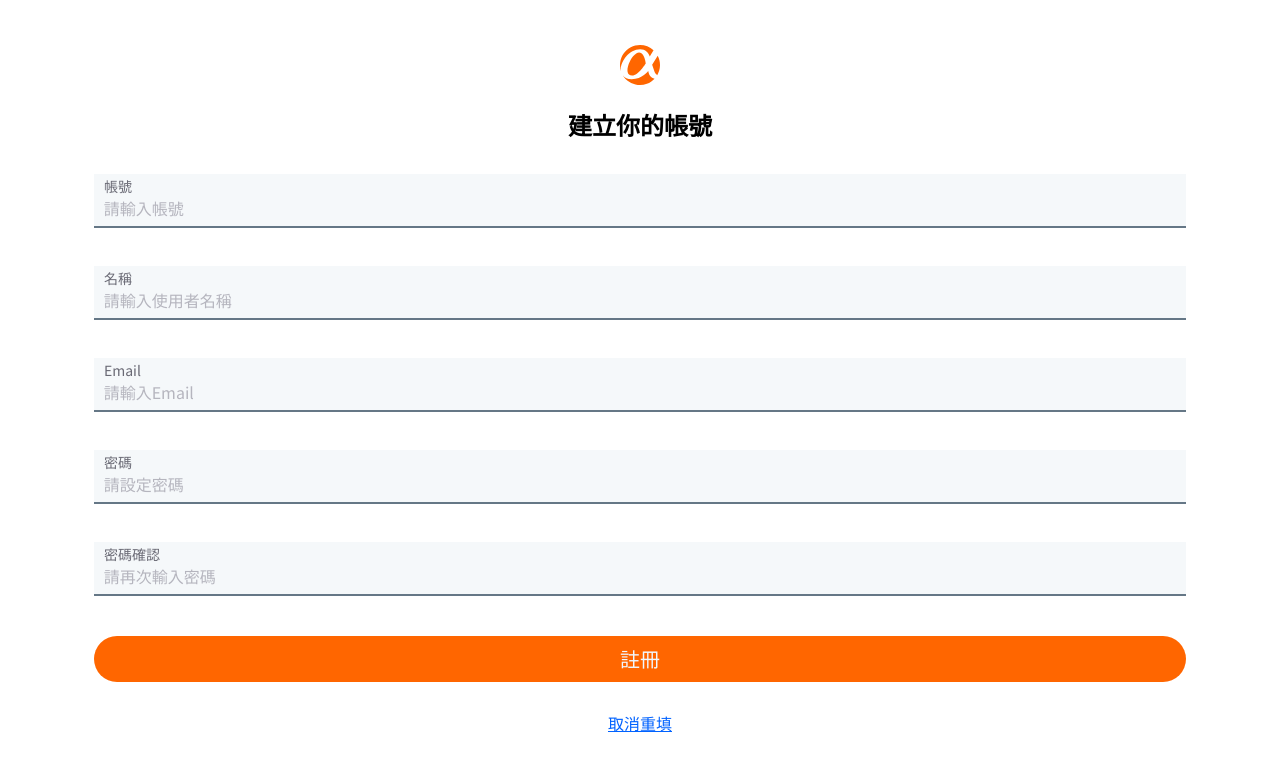
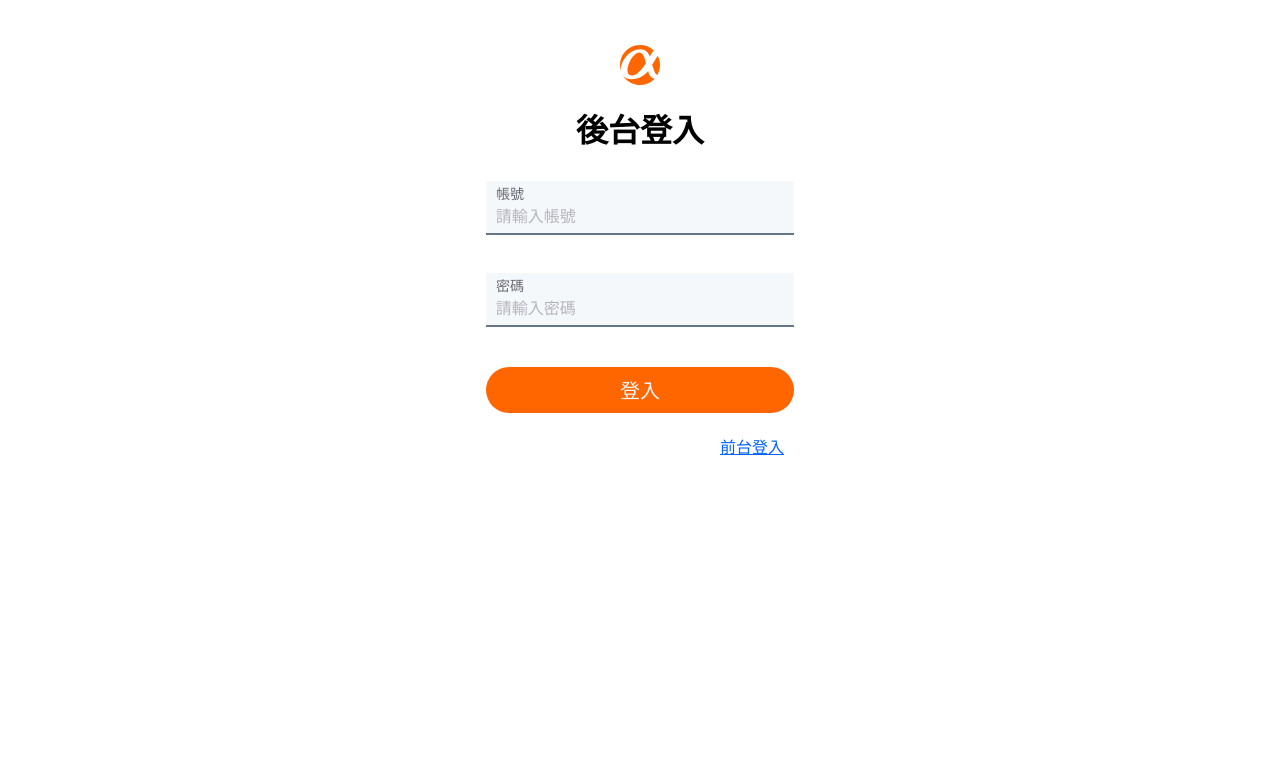
Before and after one commit to Tim0124/simple-twitter, a React (Create React App) app: page / in a window 1280 px wide. Shown: the top 770 px of the page. Built offline with nearby package versions, Linux system fonts and the light colour scheme.

Commit message:
create AdminForm component

```diff
--- a/src/App.jsx
+++ b/src/App.jsx
@@ -3,13 +3,13 @@ import Register from './components/register/RegisterForm'
 import { BrowserRouter } from 'react-router-dom'
 import './App.scss';
 import LoginForm from 'components/login/LoginForm';
-
+import AdminForm from './components/admin/AdminForm'
 
 function App() {
   return (
     <BrowserRouter>
     <div className="App">
-      <Register/>
+      <AdminForm/>
     </div>
     </BrowserRouter>
   );
--- /dev/null
+++ b/src/components/admin/AdminForm.jsx
@@ -0,0 +1,36 @@
+import Button from 'UIcomponents/buttons/Button'
+import { ReactComponent as Logo } from '../../assets/logo.svg'
+import './AdminForm.scss'
+import Input from 'UIcomponents/input/Input'
+import { Link } from 'react-router-dom'
+
+function LoginForm() {
+  return (
+    <div className='loginContainer'>
+      <div className='loginLogo'><Logo /></div>
+      <h1 className='loginTitle'>後台登入</h1>
+      <form action="">
+        <div className='loginInputGroup'>
+          <Input
+            name='帳號'
+            placeholder='請輸入帳號'
+          />
+          <Input
+            name='密碼'
+            placeholder='請輸入密碼'
+          />
+        </div>
+        <Button text='登入' size='large' />
+        <div className='loginButtonGroup'>
+          <div className='loginButtonSecGroup'>
+            <Link>
+              <u className='loginAdminButton' >前台登入</u>
+            </Link>
+          </div>
+        </div>
+      </form>
+    </div>
+  )
+}
+
+export default LoginForm
--- /dev/null
+++ b/src/components/admin/AdminForm.scss
@@ -0,0 +1,57 @@
+.loginContainer {
+  padding: 0 24px;
+  margin-top: 45px;
+}
+
+.loginLogo {
+  display: flex;
+  align-items: center;
+  justify-content: center;
+}
+
+.loginTitle {
+  color: #000000;
+  padding: 0 24px 0 24px;
+  margin-top: 29px;
+  text-align: center;
+}
+
+.loginInputGroup {
+  margin: 16px 0 24px 0;
+}
+
+.loginButtonGroup {
+  display: flex;
+  flex-direction: row;
+  justify-content: flex-end;
+  margin: 22px 10px;
+}
+
+.loginButtonSecGroup {
+  display: flex;
+  flex-direction: row;
+  align-items: center;
+  justify-content: center;
+  gap: 10px;
+}
+
+.loginRegisterButton,
+.loginAdminButton {
+  color: #0062ff;
+}
+
+@media screen and (min-width: 991px) {
+  .loginContainer {
+    width: 356px;
+    padding: 0 24px;
+    margin: 45px auto;
+  }
+}
+
+@media screen and (min-width: 1200px) {
+  .loginContainer {
+    max-width: 1140px;
+    padding: 0 24px;
+    margin: 45px auto;
+  }
+}
```
